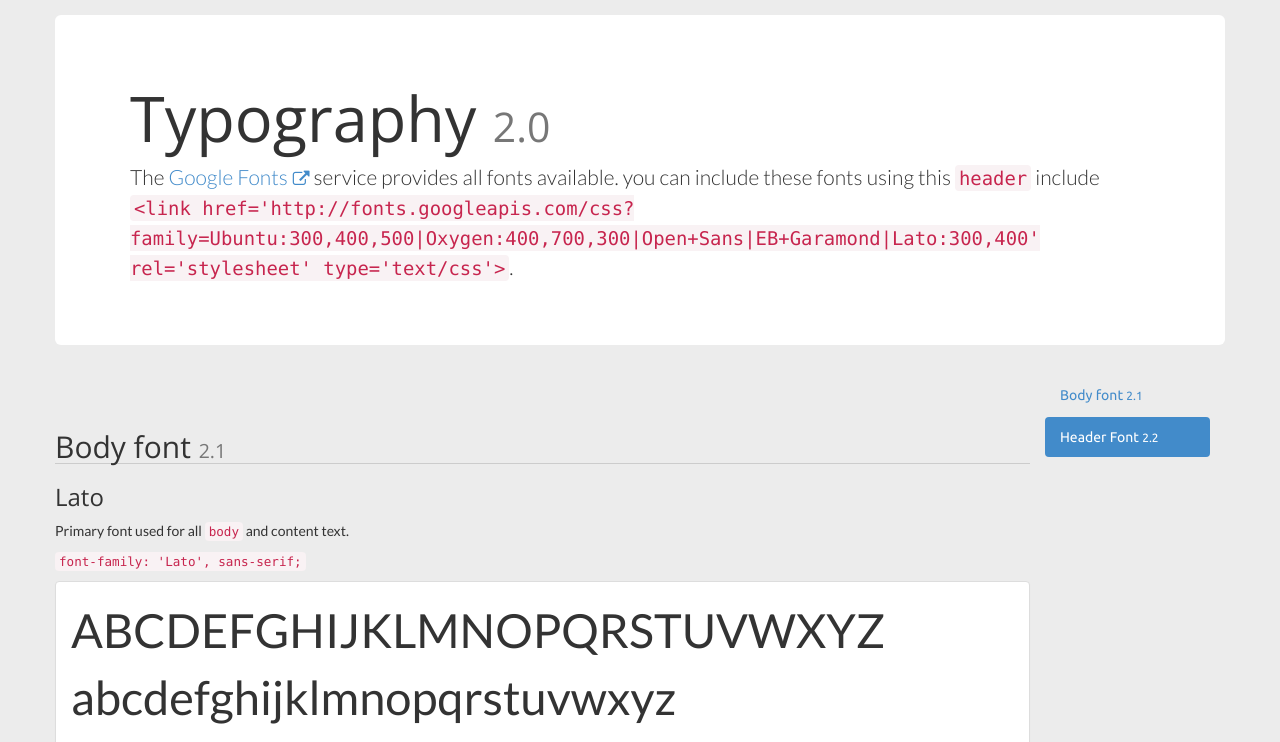
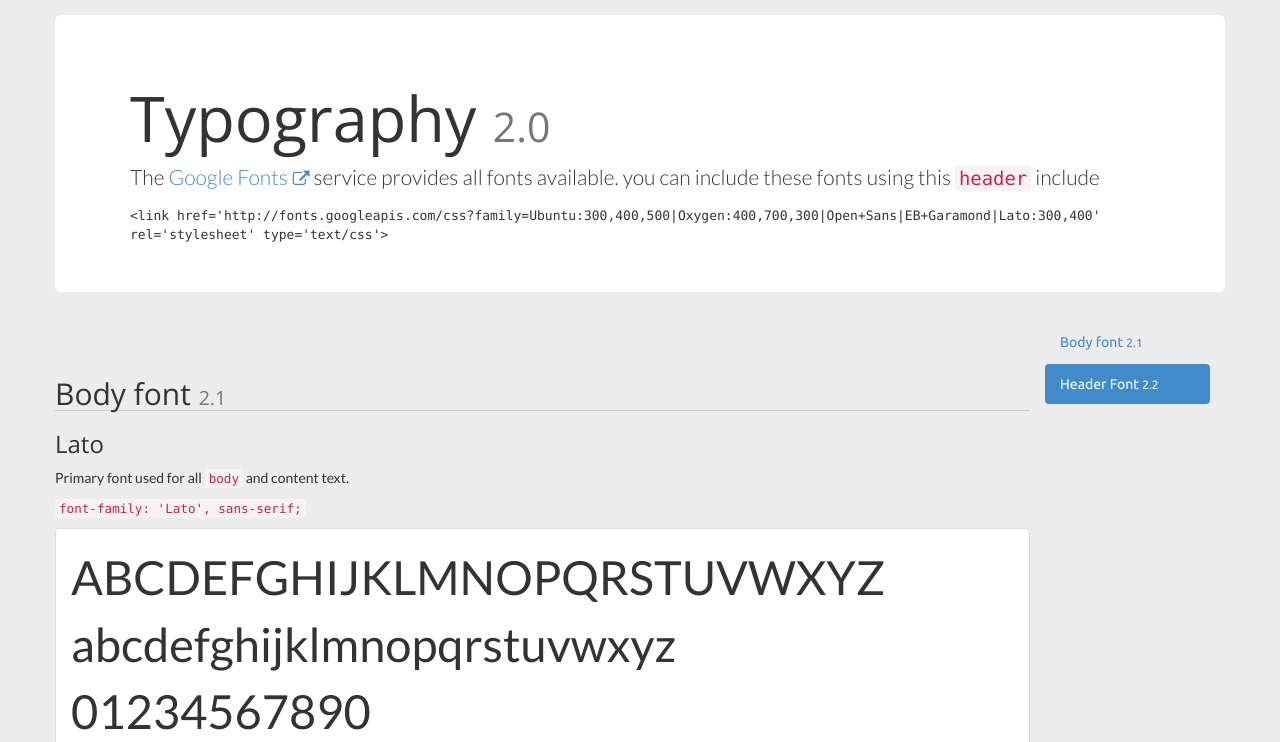
Before and after one commit to 8bitsquid/ualib-styles, a website: page styleguide/section-2.html in a window 1280 px wide. Shown: the part 57-799 px from the top of the page. Drawn offline with nearby package versions, Linux system fonts and the light colour scheme.

Commit message:
Updated typography docs, again

```diff
--- a/styleguide/section-2.html
+++ b/styleguide/section-2.html
@@ -76,8 +76,9 @@
                             <h1>Typography <small>2.0</small></h1>
 
                                 <p>The <a href="https://www.google.com/fonts">Google Fonts</a> service provides all fonts available.
-you can include these fonts using this <code>header</code> include <code>&lt;link href=&#39;http://fonts.googleapis.com/css?family=Ubuntu:300,400,500|Oxygen:400,700,300|Open+Sans|EB+Garamond|Lato:300,400&#39; rel=&#39;stylesheet&#39; type=&#39;text/css&#39;&gt;</code>.</p>
-
+you can include these fonts using this <code>header</code> include</p>
+<pre><code>&lt;link href=&#39;http://fonts.googleapis.com/css?family=Ubuntu:300,400,500|Oxygen:400,700,300|Open+Sans|EB+Garamond|Lato:300,400&#39; rel=&#39;stylesheet&#39; type=&#39;text/css&#39;&gt;
+</code></pre>
 
                     </div>
                 </div>
```
Also changed, not shown: src/styles/bootstrap/variables.less (+4 -1 lines), 1 other file.
